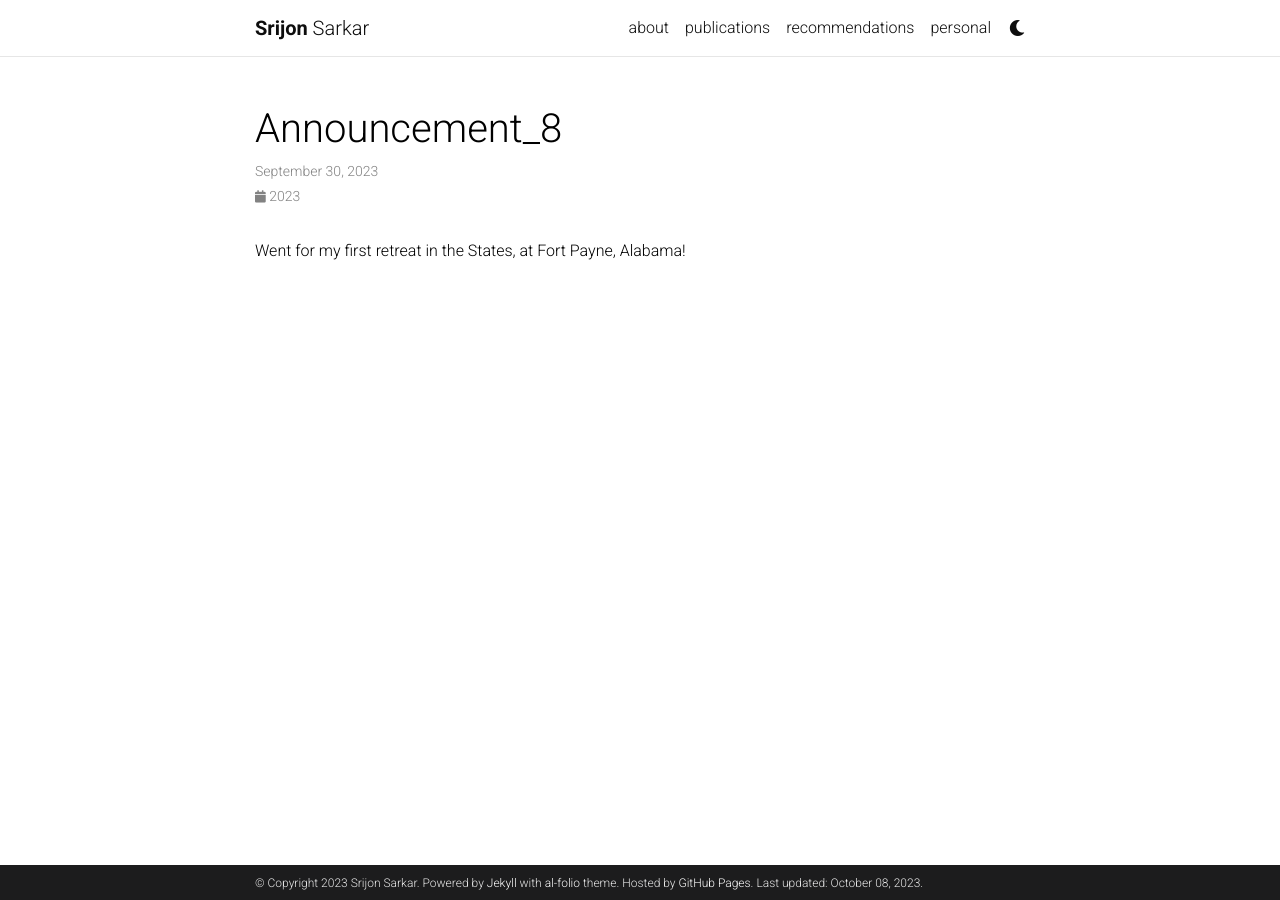
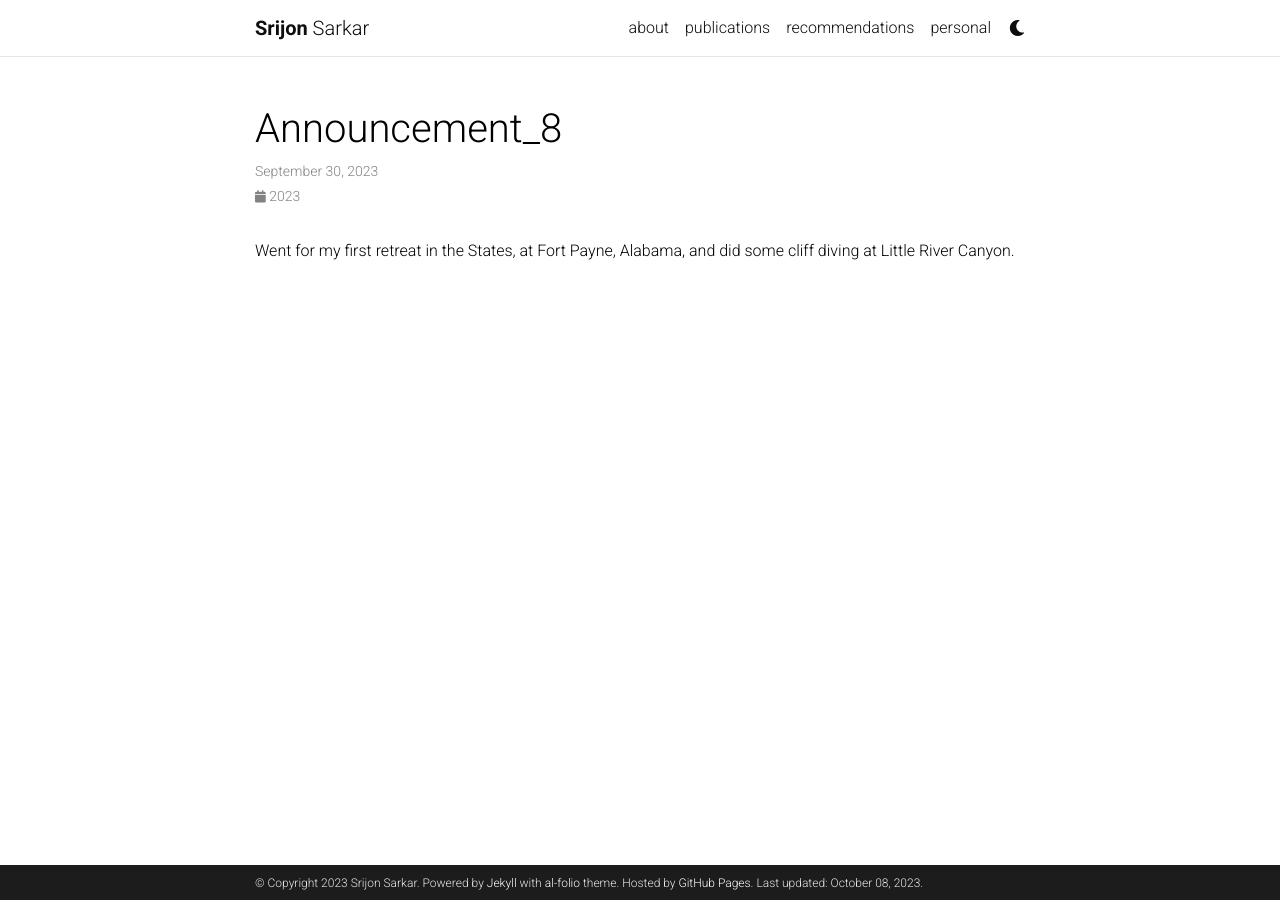
Before and after one commit to sarkarsrijon/sarkarsrijon.github.io, a Jekyll site: the page built from _news/announcement_8.md, in a window 1280 px wide. Built offline with Jekyll 4.4.1, drawn with Linux system fonts in a browser that asks for light colours; comment, search, counter and statistics services are not loaded; a style sheet for code colours, icons or effects is not loaded.

Commit message:
Update announcement_8.md

```diff
--- a/_news/announcement_8.md
+++ b/_news/announcement_8.md
@@ -5,4 +5,4 @@ inline: true
 related_posts: false
 ---
 
-Went for my first retreat in the States, at Fort Payne, Alabama!
+Went for my first retreat in the States, at Fort Payne, Alabama, and did some cliff diving at Little River Canyon.
```
